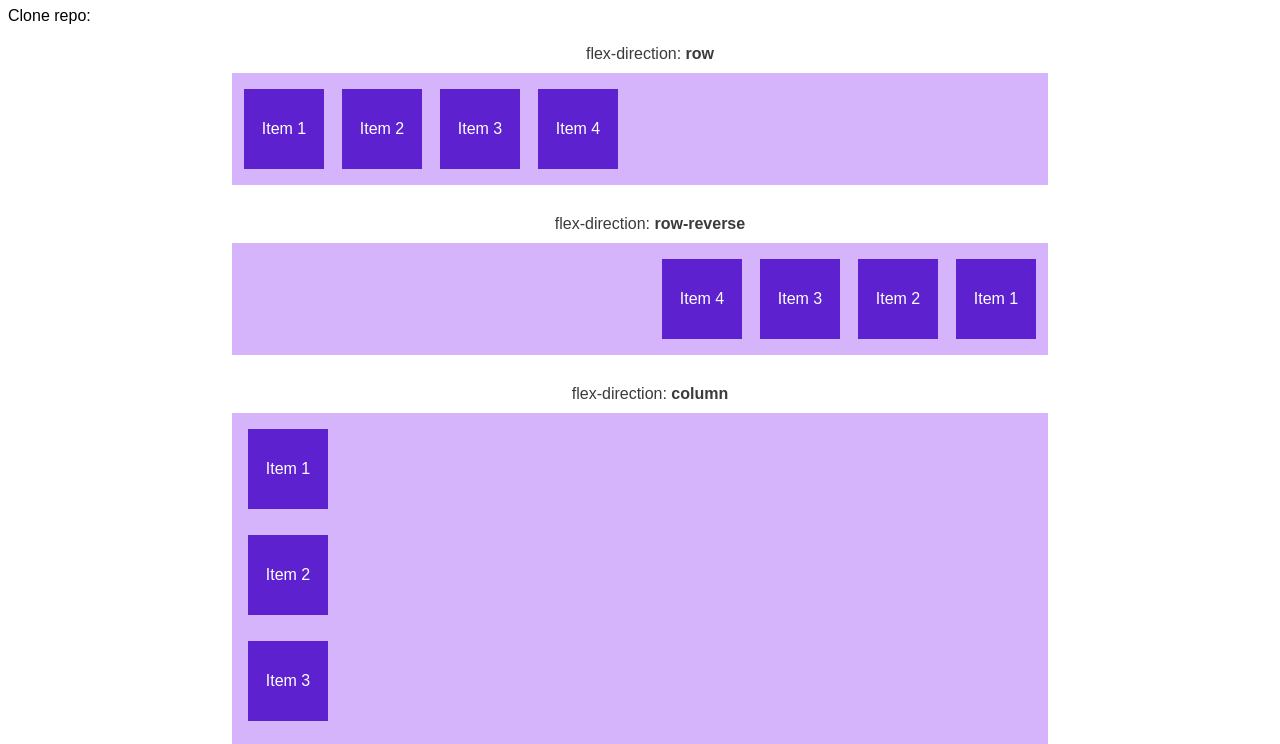
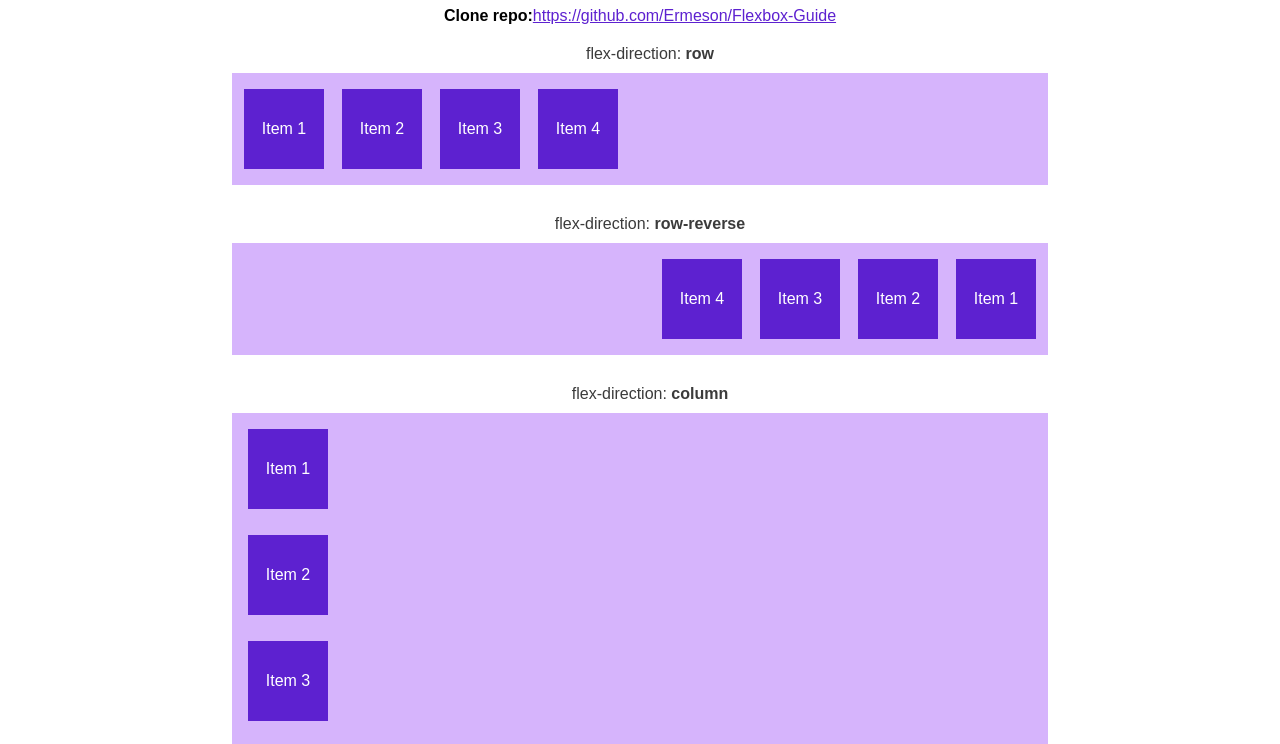
Before and after one commit to Ermeson/Flexbox-Guide, a plain HTML site: page index.html in a window 1280 px wide. Shown: the part 73-817 px from the top of the page. Drawn offline with Linux system fonts and the light colour scheme.

Commit message:
Updated link

```diff
--- a/css/style.css
+++ b/css/style.css
@@ -4,6 +4,17 @@ body{
 
 h1{
     text-align: center;
+}
+
+.repo{
+    display: flex;
+    justify-content: center;
+    font-weight: 700;
+}
+
+.repo a{
+    color: #5D21D0;
+    font-weight: normal;
 }
 
 .container {
--- a/index.html
+++ b/index.html
@@ -10,7 +10,7 @@
 
 <body>
     <h1>Flexbox Guide</h1>
-    <div>Clone repo: <a href=""></a></div>
+    <div class="repo">Clone repo: <a href="https://github.com/Ermeson/Flexbox-Guide">https://github.com/Ermeson/Flexbox-Guide</a></div>
 
     <h4>flex-direction: <strong>row</strong></h4>
 
```
